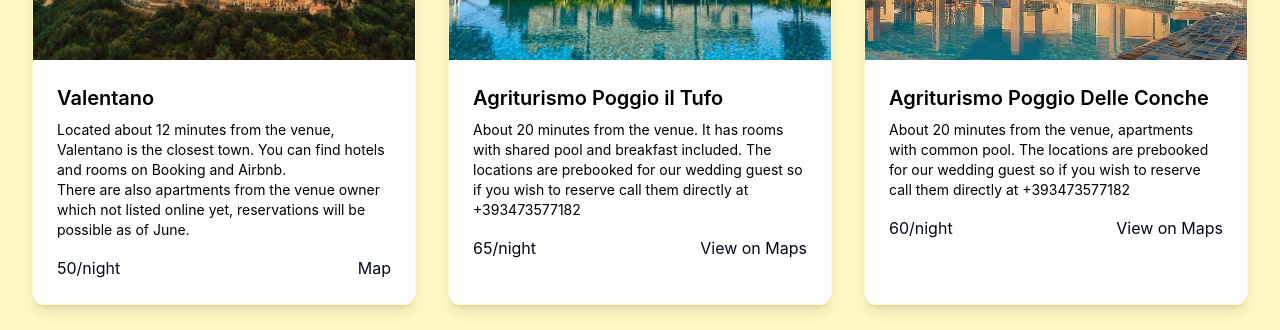
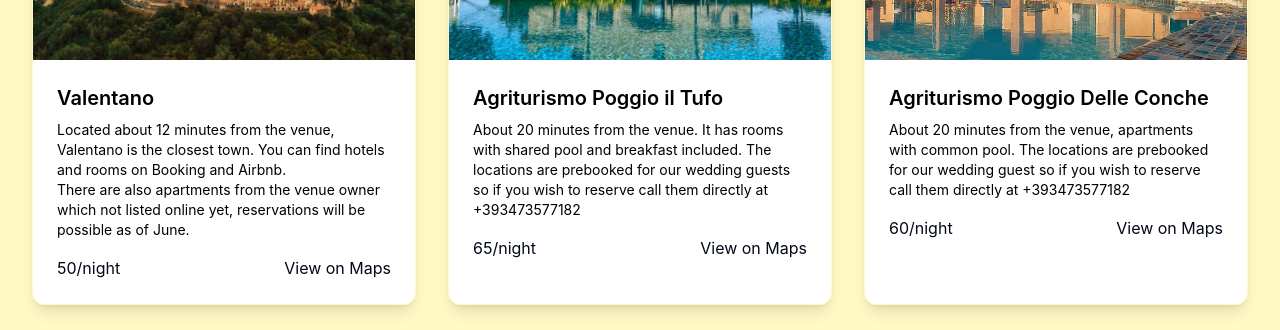
Before and after one commit to helengrapow/HellyEMatte, a React (Vite) app: page /logistics in a window 1280 px wide. Shown: the part 1220-1550 px from the top of the page. Built offline with nearby package versions, Linux system fonts and the light colour scheme; a web font is replaced by a local one.

Commit message:
logistics2

```diff
--- a/src/pages/Story.tsx
+++ b/src/pages/Story.tsx
@@ -118,7 +118,7 @@ const Story = () => {
                 <div className="flex justify-between">
                   <span>50/night</span>
                   <a href="https://maps.app.goo.gl/pBwAcRF2DtZCAP2BA" target="_blank">
-                    Map
+                    View on Maps
                   </a>
                 </div>
               </div>
@@ -138,7 +138,7 @@ const Story = () => {
                 </h3>
                 <p className="text-sm text-black mb-4">
                   About 20 minutes from the venue. It has rooms with shared pool and breakfast included.
-                  The locations are prebooked for our wedding guest so if you wish to reserve call them directly at +393473577182
+                  The locations are prebooked for our wedding guests so if you wish to reserve call them directly at +393473577182
                 </p>
                 <div className="flex justify-between">
                   <span>65/night</span>
```
